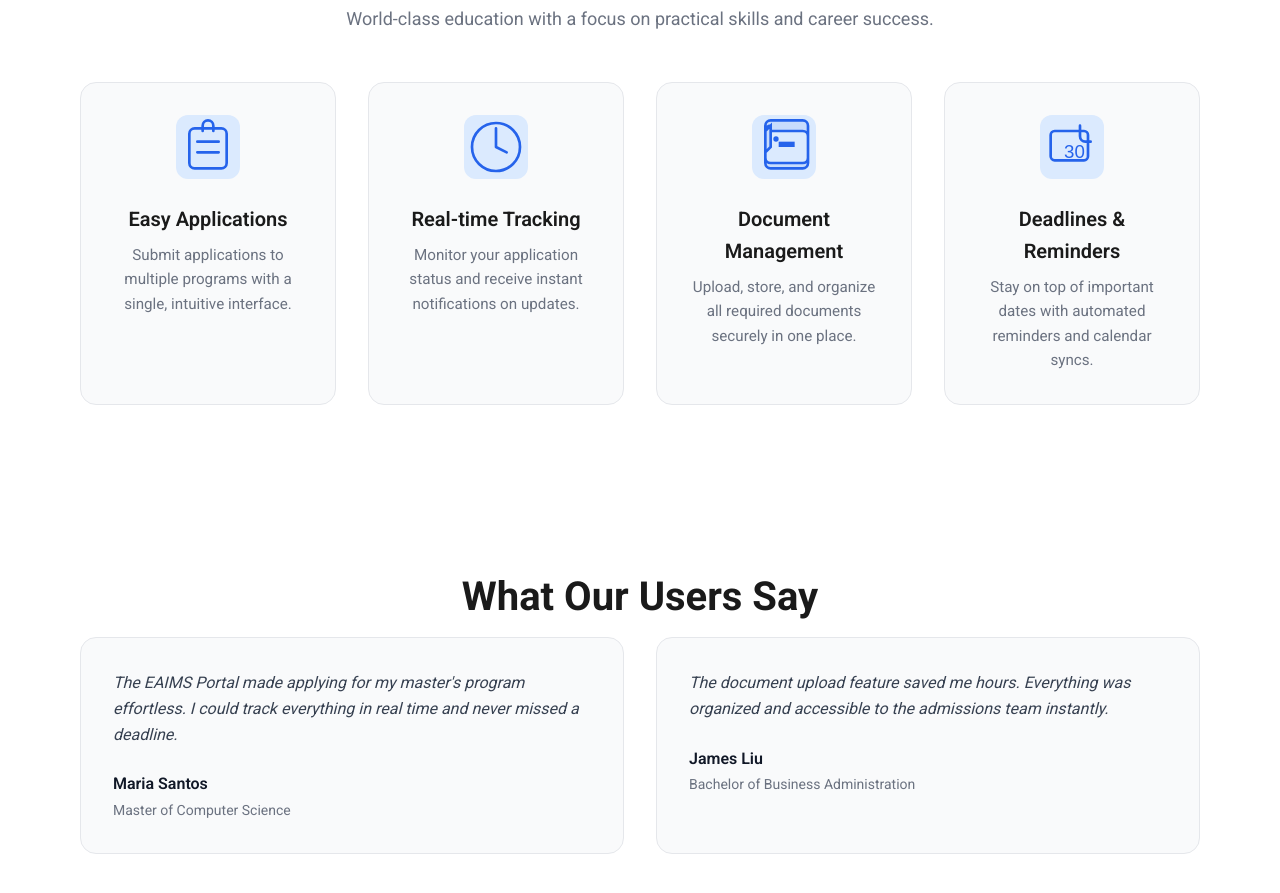
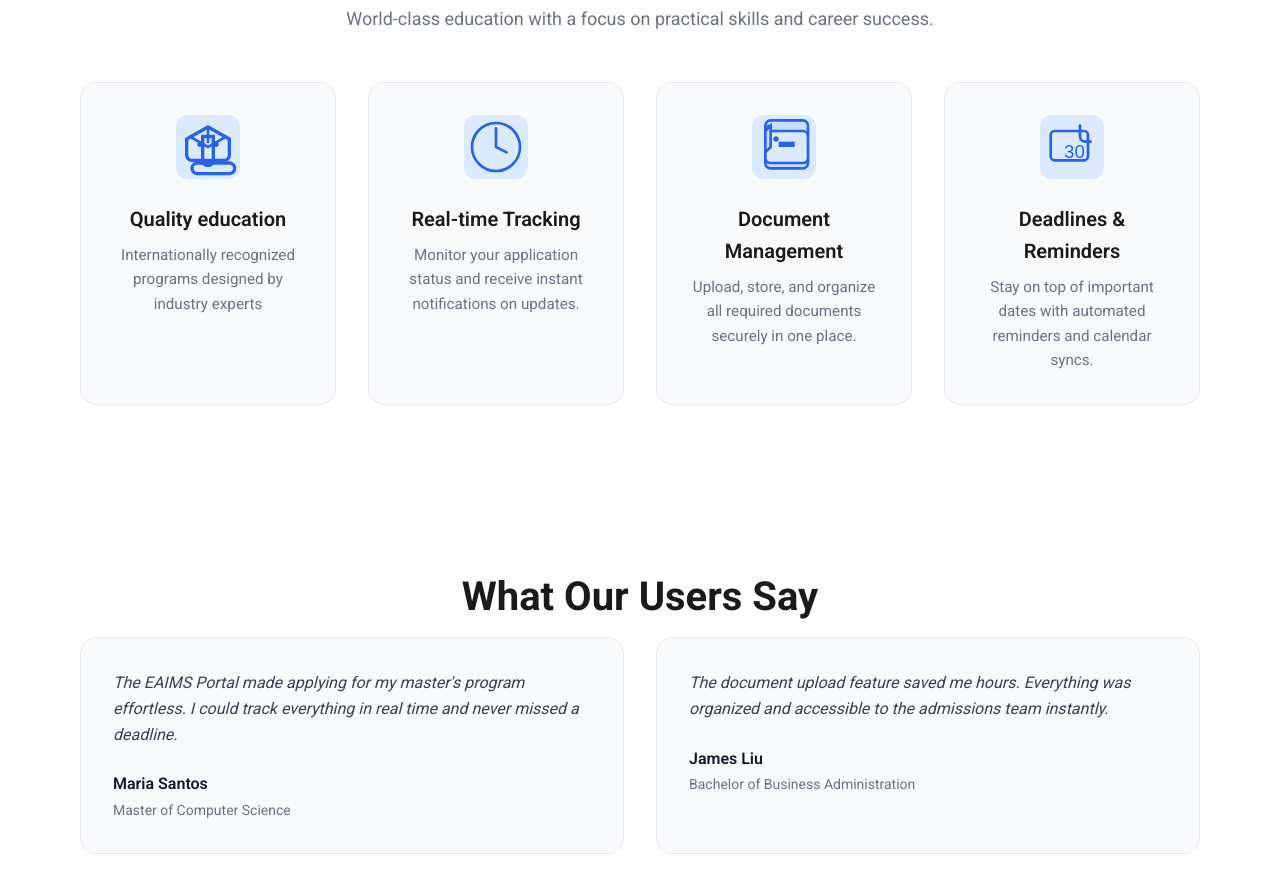
Before and after one commit to nelly256/EAIMS-Application-portal, a plain HTML site: page index.html in a window 1280 px wide. Shown: the part 1349-2242 px from the top of the page. Drawn offline with Linux system fonts and the light colour scheme.

Commit message:
add graduation icon and update first card

```diff
--- a/index.html
+++ b/index.html
@@ -103,10 +103,10 @@
       <div class="feature-grid">
         <div class="feature-card">
           <div class="feature-icon">
-            <img src="icon-application.svg" alt="" />
+            <img src="icon-graduation.svg" alt="" />
           </div>
-          <h3 class="feature-title">Easy Applications</h3>
-          <p class="feature-text">Submit applications to multiple programs with a single, intuitive interface.</p>
+          <h3 class="feature-title">Quality education</h3>
+          <p class="feature-text">Internationally recognized programs designed by industry experts</p>
         </div>
         <div class="feature-card">
           <div class="feature-icon">
```
Also changed, not shown: icon-graduation.svg (added).
